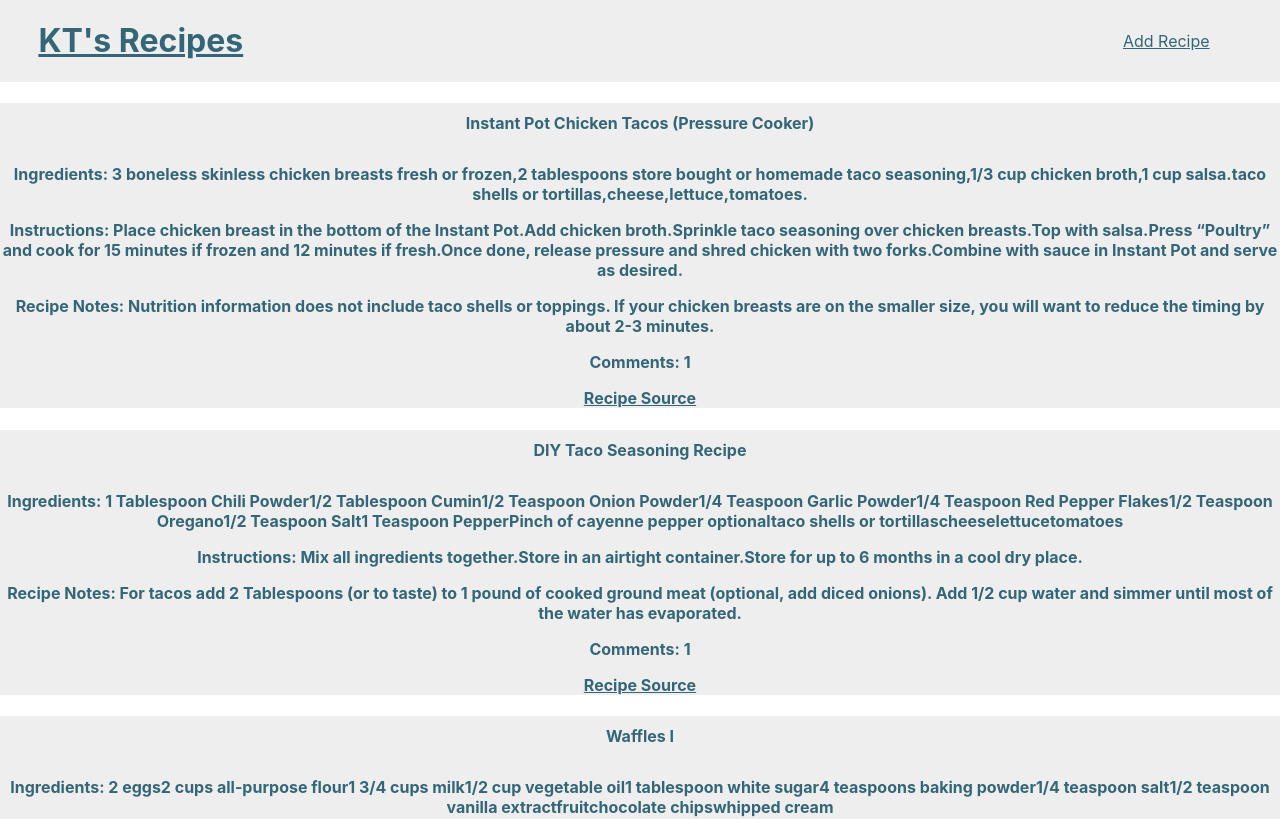
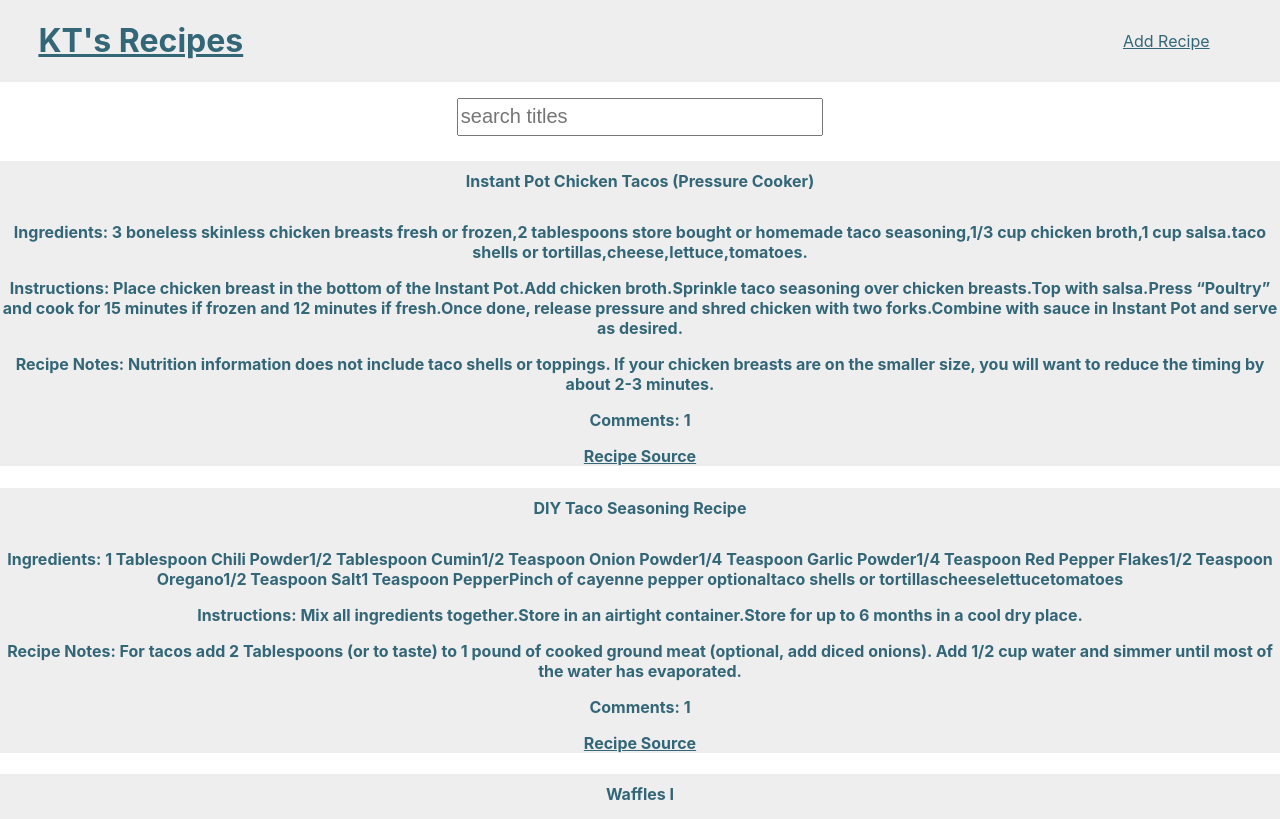
Before and after one commit to kt2187/kt-recipe, a React (Create React App) app: page / in a window 1280 px wide. Shown: the top 819 px of the page. Built offline with nearby package versions, Linux system fonts and the light colour scheme; the HTML template or start-up script is replaced by a standard one.

Commit message:
Add search bar

```diff
--- a/src/components/RecipeList.js
+++ b/src/components/RecipeList.js
@@ -1,21 +1,77 @@
-import React from 'react';
+import React, { Component } from 'react';
 import Recipe from './Recipe';
 
-const RecipeList = (props) => {
-  const renderRecipes = () => {
+class RecipeList extends Component {
+
+  state = {
+    query: "",
+    filteredRecipes: [...this.props.recipeList],
+  };
+
+  handleChange = (e) => {
+    const query = e.target.value;
+
+    const newRecipes = this.props.recipeList.filter(
+      (recipe) =>
+        recipe.recipeName.toLowerCase().indexOf(query.toLowerCase()) >= 0
+    );
+
+    this.setState({
+      query: query,
+      filteredRecipes: newRecipes,
+    });
+  };
+
+  renderRecipes = () => {
     {/*const { selectedRecipe } = props;*/ }
 
-    const displayRecipes = props.recipeList.map((recipe) => {
+    const displayRecipes = this.state.filteredRecipes.map((recipe) => {
       return (
-        <Recipe recipe={recipe} key={recipe.id}
-          handleSelect={props.handleSelect} />
+        <Recipe
+          recipe={recipe}
+          key={recipe.id}
+          handleSelect={this.props.handleSelect}
+        />
       );
     });
+
     return displayRecipes;
   };
 
-  return <div className="recipeList">{renderRecipes()}</div>
+  render() {
+    return (
+      <div>
+        <div style={myStyles.searchBar}>
+          <p>
+            <span role="img"></span>
+            <input
+              style={myStyles.input}
+              type="text"
+              placeholder="search titles"
+              onChange={this.handleChange}
+            />
+          </p>
+        </div>
+        <div className="recipeList">{this.renderRecipes()}</div>
+      </div>
+    );
+  };
+};
 
-}
+const myStyles = {
+  searchBar: {
+    flex: 1,
+    flexDirection: "row",
+    marginLeft: "30%",
+    marginRight: "30%",
+    marginBottom: 16,
+  },
+  input: {
+    width: "70%",
+    height: 32,
+    fontSize: 20,
+    marginBottom: 4,
+  },
+};
 
 export default RecipeList;
```
